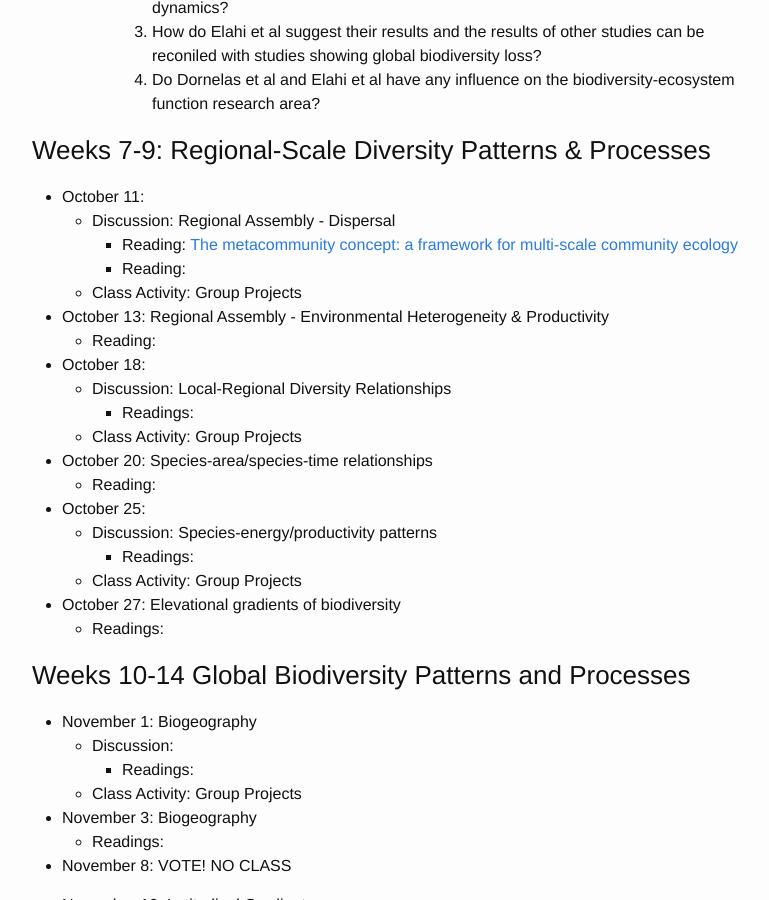
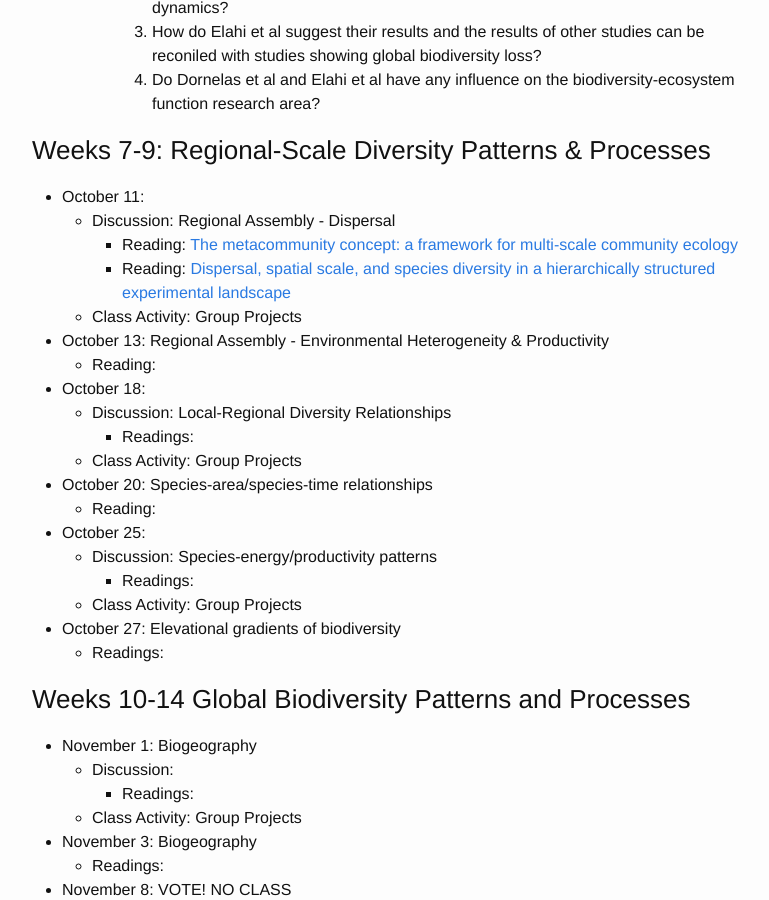
Before and after one commit to skmorgane/biodiversity-course, a Jekyll site: the page built from schedule.md, in a window 1280 px wide and 900 px high, scrolled down 5054 px. Shown: the whole window, without its empty margins (238-1007 px from the left). Built offline with Jekyll 4.4.1, drawn with Linux system fonts in a browser that asks for light colours.

Commit message:
Add dispersal paper

```diff
--- a/schedule.md
+++ b/schedule.md
@@ -171,7 +171,7 @@ Tuesdays are often a split between class activity and discussion, thus there are
 * October 11:
     * Discussion: Regional Assembly - Dispersal
          * Reading: [The metacommunity concept: a framework for multi-scale community ecology](https://doi.org/10.1111/j.1461-0248.2004.00608.x)
-         * Reading:
+         * Reading: [Dispersal, spatial scale, and species diversity in a hierarchically structured experimental landscape](https://doi.org/10.1111/j.1461-0248.2005.00750.x)
     * Class Activity: Group Projects
 
 * October 13: Regional Assembly - Environmental Heterogeneity & Productivity
```
